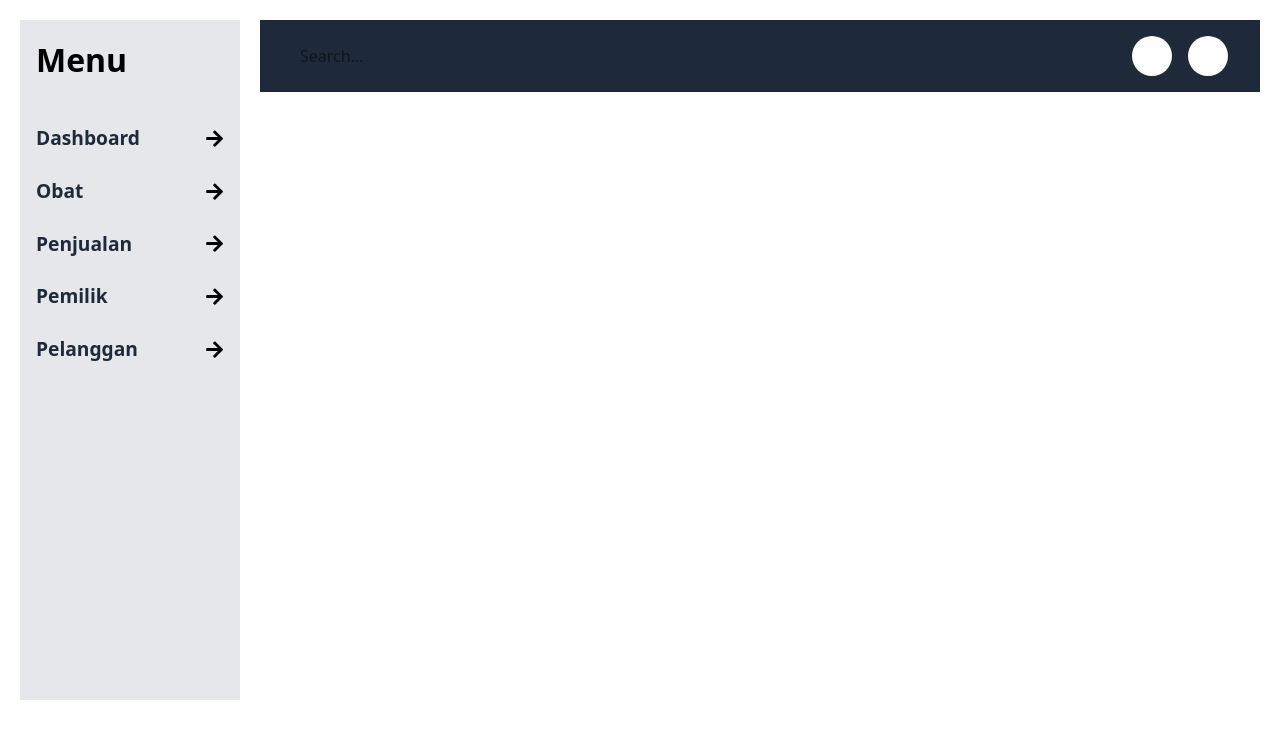
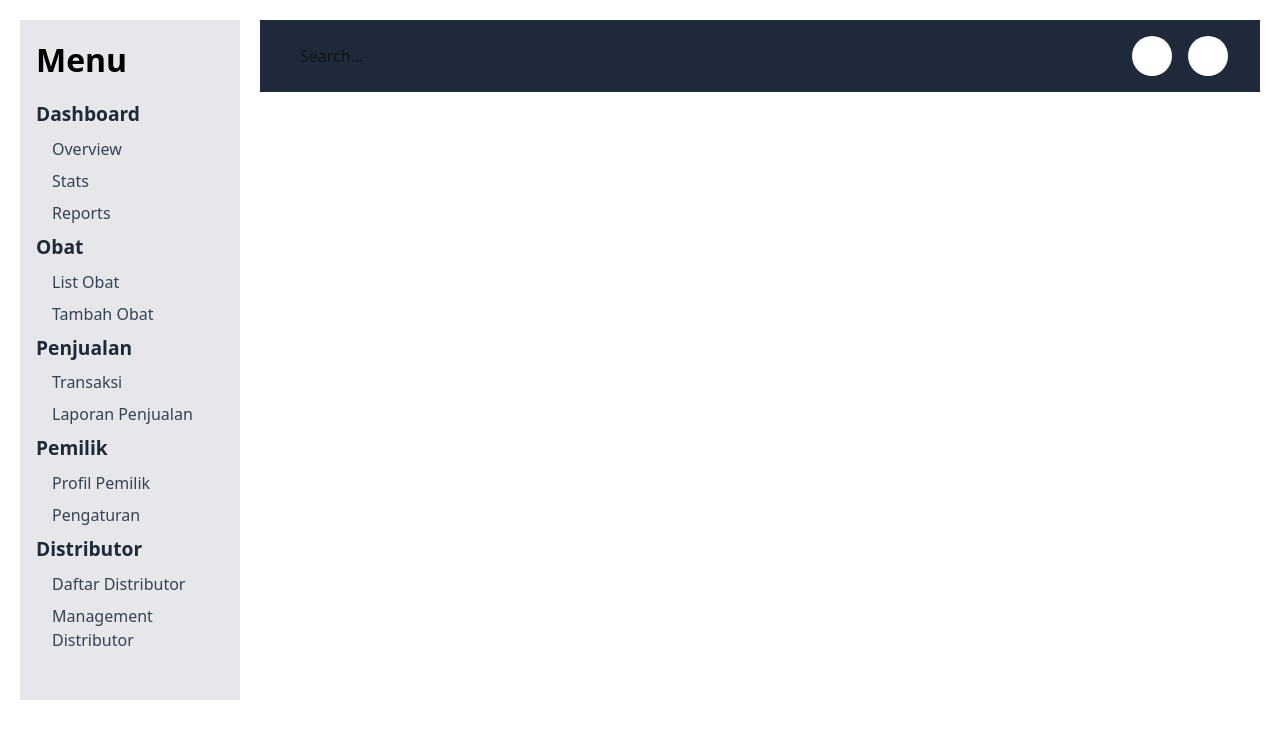
Before and after one commit to vero57/LSP-Apotek-Online, a Next.js app: page / in a window 1280 px wide. Shown: the top 738 px of the page. Built offline with nearby package versions, Linux system fonts and the light colour scheme.

Commit message:
Refactor Sidebar component to use structured menu items and simplify rendering

```diff
--- a/src/app/components/Sidebar.tsx
+++ b/src/app/components/Sidebar.tsx
@@ -1,49 +1,34 @@
 "use client";
 
-import { useState } from "react";
 import { FaArrowRight } from "react-icons/fa";
 
 export default function Sidebar() {
-  const [activeIndex, setActiveIndex] = useState<number | null>(null);
-
-  const handleClick = (index: number) => {
-    setActiveIndex(activeIndex === index ? null : index);
-  };
+  const menuItems = [
+    { title: "Dashboard", subItems: ["Overview", "Stats", "Reports"] },
+    { title: "Obat", subItems: ["List Obat", "Tambah Obat"] },
+    { title: "Penjualan", subItems: ["Transaksi", "Laporan Penjualan"] },
+    { title: "Pemilik", subItems: ["Profil Pemilik", "Pengaturan"] },
+    { title: "Distributor", subItems: ["Daftar Distributor", "Management Distributor"] },
+  ];
 
   return (
     <aside className="bg-gray-200 p-4 w-55 h-170">
-      <div className="mb-10">
+      <div className="mb-4">
         <h2 className="font-bold text-[2em]">Menu</h2>
       </div>
       <ul className="list-none p-0">
-        {["Dashboard", "Obat", "Penjualan", "Pemilik", "Pelanggan"].map((item, index) => (
+        {menuItems.map((item, index) => (
           <li key={index}>
-            <div
-              className="mb-6 font-bold text-[1.2em] flex justify-between items-center cursor-pointer"
-              onClick={() => handleClick(index)}
-            >
-              <span className="text-gray-800 hover:underline flex-1">{item}</span>
-              <FaArrowRight
-                className={`transform transition-transform duration-300 ${
-                  activeIndex === index ? "rotate-90" : ""
-                }`}
-              />
+            <div className="mb-2 font-bold text-[1.2em] flex justify-between items-center">
+              <span className="text-gray-800 flex-1">{item.title}</span>
             </div>
-            <div
-              className={`overflow-hidden transition-all duration-300 ease-in-out ${
-                activeIndex === index ? "max-h-40" : "max-h-0"
-              }`}
-            >
-              {activeIndex === index && (
             <ul className="list-none pl-4">
-                  {["List1", "List2", "List3", "List4", "List5"].map((subItem, subIndex) => (
+              {item.subItems.map((subItem, subIndex) => (
                 <li key={subIndex} className="mb-2 text-[1em] text-gray-700">
                   {subItem}
                 </li>
               ))}
             </ul>
-              )}
-            </div>
           </li>
         ))}
       </ul>
```
Lines whose indentation alone changed are shown as unchanged.
